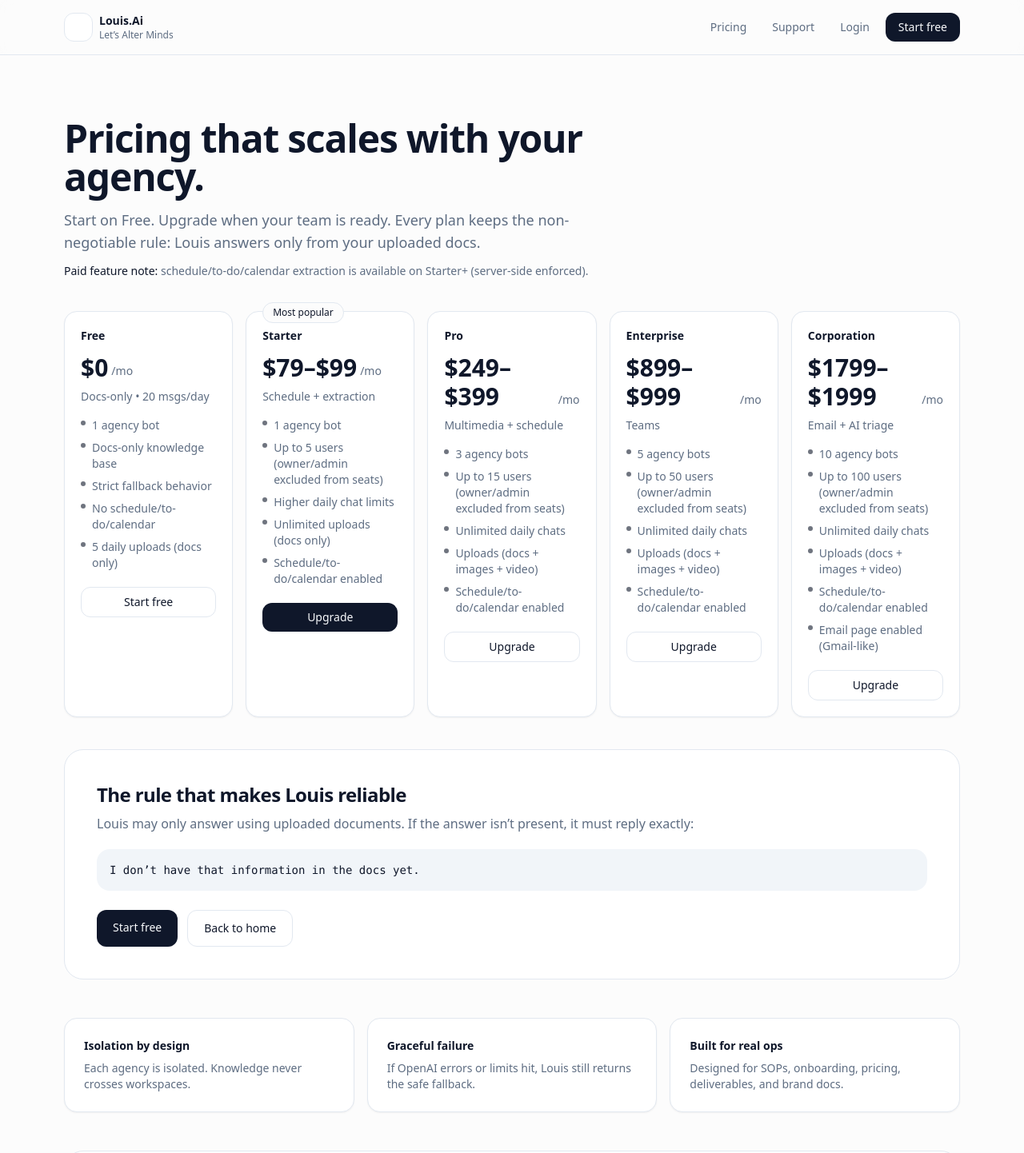
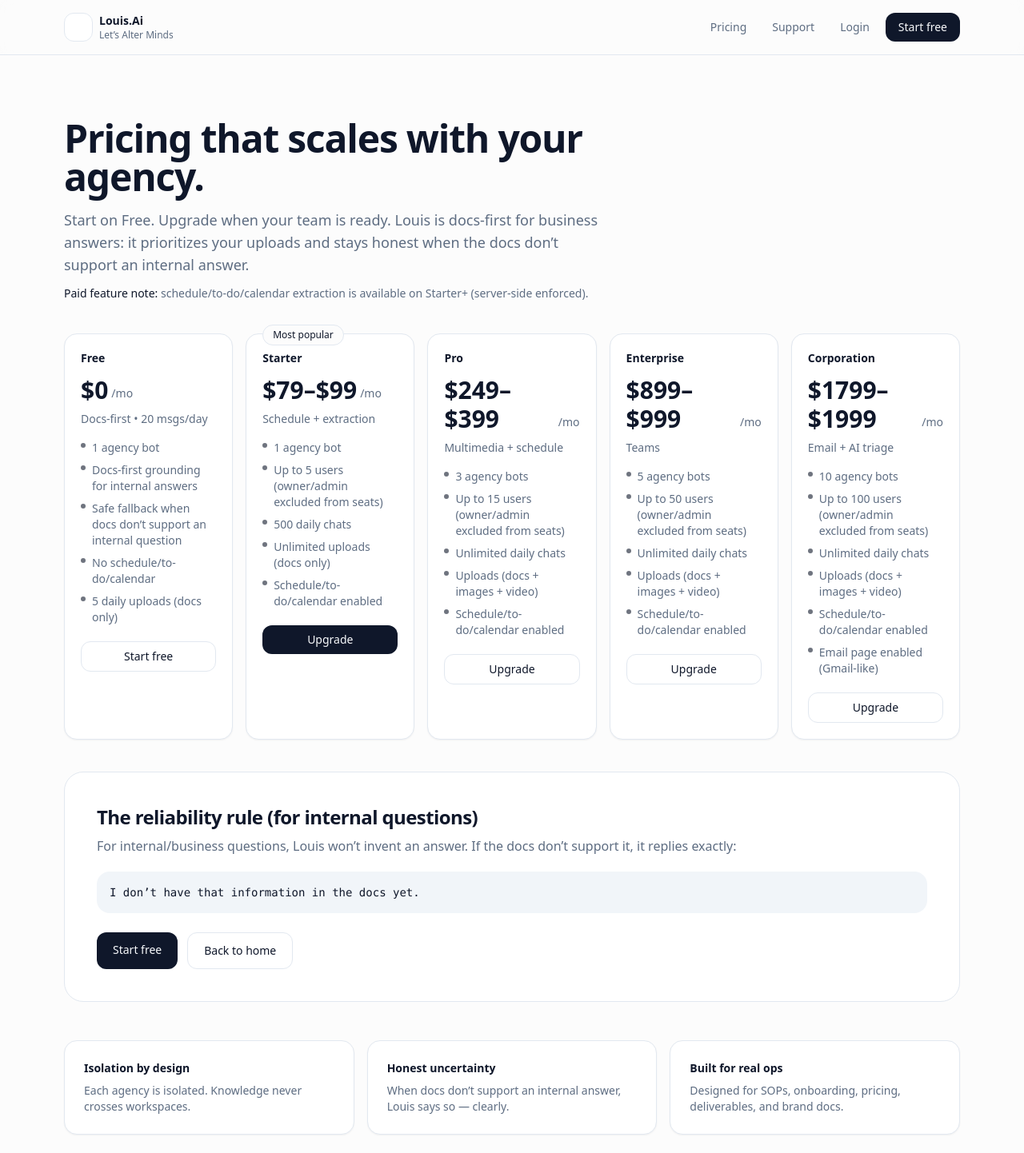
Before and after one commit to lewismitchum/agencyknowledgebot, a Next.js app: page /pricing in a window 1280 px wide. Shown: the top 1442 px of the page at 80% size. Built offline with nearby package versions, Linux system fonts and the light colour scheme; no server answers.

Commit message:
shift messaging to docs-first and standardize pricing billing links

```diff
--- a/app/(public)/page.tsx
+++ b/app/(public)/page.tsx
@@ -26,15 +26,15 @@
         <div className="grid gap-10 md:grid-cols-2 md:items-center">
           <div>
             <h1 className="text-4xl font-semibold tracking-tight md:text-5xl">
-              Docs-only AI for agencies.
+              Docs-first AI for agencies.
               <span className="block text-muted-foreground">
-                No guessing. No leakage. No hallucinations.
+                Grounded answers. No leakage. No made-up “company facts.”
               </span>
             </h1>
 
             <p className="mt-5 text-lg text-muted-foreground">
-              Upload SOPs, playbooks, onboarding, and brand docs. Louis answers strictly
-              from your files. If it’s not in the docs, it says so — exactly.
+              Upload SOPs, playbooks, onboarding, and brand docs. Louis prioritizes your
+              files for business answers and stays honest when the docs don’t support it.
             </p>
 
             <div className="mt-8 flex flex-wrap gap-3">
@@ -59,16 +59,24 @@
             </div>
 
             <div className="mt-6 rounded-2xl border bg-card p-4">
-              <div className="text-xs text-muted-foreground">If it’s not in your uploads:</div>
+              <div className="text-xs text-muted-foreground">
+                When you ask an internal question and the docs don’t support an answer:
+              </div>
               <div className="mt-2 rounded-xl bg-muted p-3 font-mono text-sm">
                 I don’t have that information in the docs yet.
               </div>
             </div>
 
             <div className="mt-6 flex flex-wrap gap-2 text-xs text-muted-foreground">
-              <span className="rounded-full border bg-muted/30 px-3 py-1">Per-agency isolation</span>
-              <span className="rounded-full border bg-muted/30 px-3 py-1">Hard docs-only rule</span>
-              <span className="rounded-full border bg-muted/30 px-3 py-1">Plan-based limits</span>
+              <span className="rounded-full border bg-muted/30 px-3 py-1">
+                Per-agency isolation
+              </span>
+              <span className="rounded-full border bg-muted/30 px-3 py-1">
+                Docs-first grounding
+              </span>
+              <span className="rounded-full border bg-muted/30 px-3 py-1">
+                Plan-based limits
+              </span>
             </div>
           </div>
 
@@ -78,10 +86,10 @@
                 title="Upload your docs"
                 body="SOPs, onboarding, offers, pricing, brand guides."
               />
-              <MockCard title="Ask anything" body="“What’s our onboarding checklist?”" />
+              <MockCard title="Ask questions" body="“What’s our onboarding checklist?”" />
               <MockCard
                 title="Get a grounded answer"
-                body="Answers cite your docs (and never invent anything)."
+                body="Louis prioritizes your uploads for business answers and stays honest when they don’t cover it."
               />
               <div className="rounded-2xl border p-4">
                 <div className="text-sm font-medium">Private by design</div>
@@ -98,8 +106,8 @@
         <div className="mx-auto max-w-6xl px-4 py-14">
           <div className="grid gap-4 md:grid-cols-3">
             <Feature
-              title="Docs-only enforcement"
-              body="Hard rule: if it’s not in the docs, Louis won’t answer."
+              title="Docs-first grounding"
+              body="Business answers prioritize your uploads. When evidence isn’t there, Louis says so."
             />
             <Feature
               title="Agency isolation"
--- a/app/(public)/pricing/page.tsx
+++ b/app/(public)/pricing/page.tsx
@@ -1,3 +1,4 @@
+// app/(public)/pricing/page.tsx
 import Link from "next/link";
 import PricingCTA from "./pricing-cta";
 
@@ -10,12 +11,14 @@
             Pricing that scales with your agency.
           </h1>
           <p className="mt-4 text-lg text-muted-foreground">
-            Start on Free. Upgrade when your team is ready. Every plan keeps the non-negotiable rule: Louis answers only
-            from your uploaded docs.
+            Start on Free. Upgrade when your team is ready. Louis is docs-first for
+            business answers: it prioritizes your uploads and stays honest when the docs
+            don’t support an internal answer.
           </p>
           <p className="mt-3 text-sm text-muted-foreground">
-            <span className="font-medium text-foreground">Paid feature note:</span> schedule/to-do/calendar extraction is
-            available on Starter+ (server-side enforced).
+            <span className="font-medium text-foreground">Paid feature note:</span>{" "}
+            schedule/to-do/calendar extraction is available on Starter+ (server-side
+            enforced).
           </p>
         </div>
 
@@ -24,11 +27,11 @@
             name="Free"
             price="$0"
             cadence="/mo"
-            highlight="Docs-only • 20 msgs/day"
+            highlight="Docs-first • 20 msgs/day"
             bullets={[
               "1 agency bot",
-              "Docs-only knowledge base",
-              "Strict fallback behavior",
+              "Docs-first grounding for internal answers",
+              "Safe fallback when docs don’t support an internal question",
               "No schedule/to-do/calendar",
               "5 daily uploads (docs only)",
             ]}
@@ -45,12 +48,12 @@
             bullets={[
               "1 agency bot",
               "Up to 5 users (owner/admin excluded from seats)",
-              "Higher daily chat limits",
+              "500 daily chats",
               "Unlimited uploads (docs only)",
               "Schedule/to-do/calendar enabled",
             ]}
             ctaLabel="Upgrade"
-            ctaHref="/app/settings/billing"
+            ctaHref="/app/billing"
             variant="primary"
             badge="Most popular"
           />
@@ -68,7 +71,7 @@
               "Schedule/to-do/calendar enabled",
             ]}
             ctaLabel="Upgrade"
-            ctaHref="/app/settings/billing"
+            ctaHref="/app/billing"
             variant="outline"
           />
 
@@ -85,7 +88,7 @@
               "Schedule/to-do/calendar enabled",
             ]}
             ctaLabel="Upgrade"
-            ctaHref="/app/settings/billing"
+            ctaHref="/app/billing"
             variant="outline"
           />
 
@@ -103,33 +106,51 @@
               "Email page enabled (Gmail-like)",
             ]}
             ctaLabel="Upgrade"
-            ctaHref="/app/settings/billing"
+            ctaHref="/app/billing"
             variant="outline"
           />
         </div>
 
         <div className="mt-10 rounded-3xl border bg-card p-8 md:p-10">
-          <h2 className="text-2xl font-semibold tracking-tight">The rule that makes Louis reliable</h2>
+          <h2 className="text-2xl font-semibold tracking-tight">
+            The reliability rule (for internal questions)
+          </h2>
           <p className="mt-2 text-muted-foreground">
-            Louis may only answer using uploaded documents. If the answer isn’t present, it must reply exactly:
+            For internal/business questions, Louis won’t invent an answer. If the docs
+            don’t support it, it replies exactly:
           </p>
 
-          <div className="mt-5 rounded-2xl bg-muted p-4 font-mono text-sm">I don’t have that information in the docs yet.</div>
+          <div className="mt-5 rounded-2xl bg-muted p-4 font-mono text-sm">
+            I don’t have that information in the docs yet.
+          </div>
 
           <PricingCTA />
         </div>
 
         <div className="mt-12 grid gap-4 md:grid-cols-3">
-          <MiniCard title="Isolation by design" body="Each agency is isolated. Knowledge never crosses workspaces." />
-          <MiniCard title="Graceful failure" body="If OpenAI errors or limits hit, Louis still returns the safe fallback." />
-          <MiniCard title="Built for real ops" body="Designed for SOPs, onboarding, pricing, deliverables, and brand docs." />
+          <MiniCard
+            title="Isolation by design"
+            body="Each agency is isolated. Knowledge never crosses workspaces."
+          />
+          <MiniCard
+            title="Honest uncertainty"
+            body="When docs don’t support an internal answer, Louis says so — clearly."
+          />
+          <MiniCard
+            title="Built for real ops"
+            body="Designed for SOPs, onboarding, pricing, deliverables, and brand docs."
+          />
         </div>
 
         <div className="mt-12 rounded-3xl border bg-card p-8 md:p-10">
           <div className="flex flex-col gap-4 md:flex-row md:items-center md:justify-between">
             <div>
-              <h2 className="text-2xl font-semibold tracking-tight">Ready to stop searching old docs?</h2>
-              <p className="mt-2 text-muted-foreground">Start on Free. Upgrade when your team is ready.</p>
+              <h2 className="text-2xl font-semibold tracking-tight">
+                Ready to stop searching old docs?
+              </h2>
+              <p className="mt-2 text-muted-foreground">
+                Start on Free. Upgrade when your team is ready.
+              </p>
             </div>
             <div className="flex gap-3">
               <Link
@@ -138,7 +159,10 @@
               >
                 Start free
               </Link>
-              <Link href="/app/settings/billing" className="rounded-xl border px-5 py-3 text-sm hover:bg-accent">
+              <Link
+                href="/app/billing"
+                className="rounded-xl border px-5 py-3 text-sm hover:bg-accent"
+              >
                 Upgrade
               </Link>
             </div>
@@ -184,7 +208,9 @@
 
       <div className="mt-3 flex items-end gap-1">
         <div className="text-3xl font-semibold">{price}</div>
-        {cadence ? <div className="pb-1 text-sm text-muted-foreground">{cadence}</div> : null}
+        {cadence ? (
+          <div className="pb-1 text-sm text-muted-foreground">{cadence}</div>
+        ) : null}
       </div>
 
       <div className="mt-2 text-sm text-muted-foreground">{highlight}</div>
@@ -214,7 +240,9 @@
       </Link>
 
       {disabled ? (
-        <p className="mt-3 text-xs text-muted-foreground">Checkout will be enabled after billing setup.</p>
+        <p className="mt-3 text-xs text-muted-foreground">
+          Checkout will be enabled after billing setup.
+        </p>
       ) : null}
     </div>
   );
```
